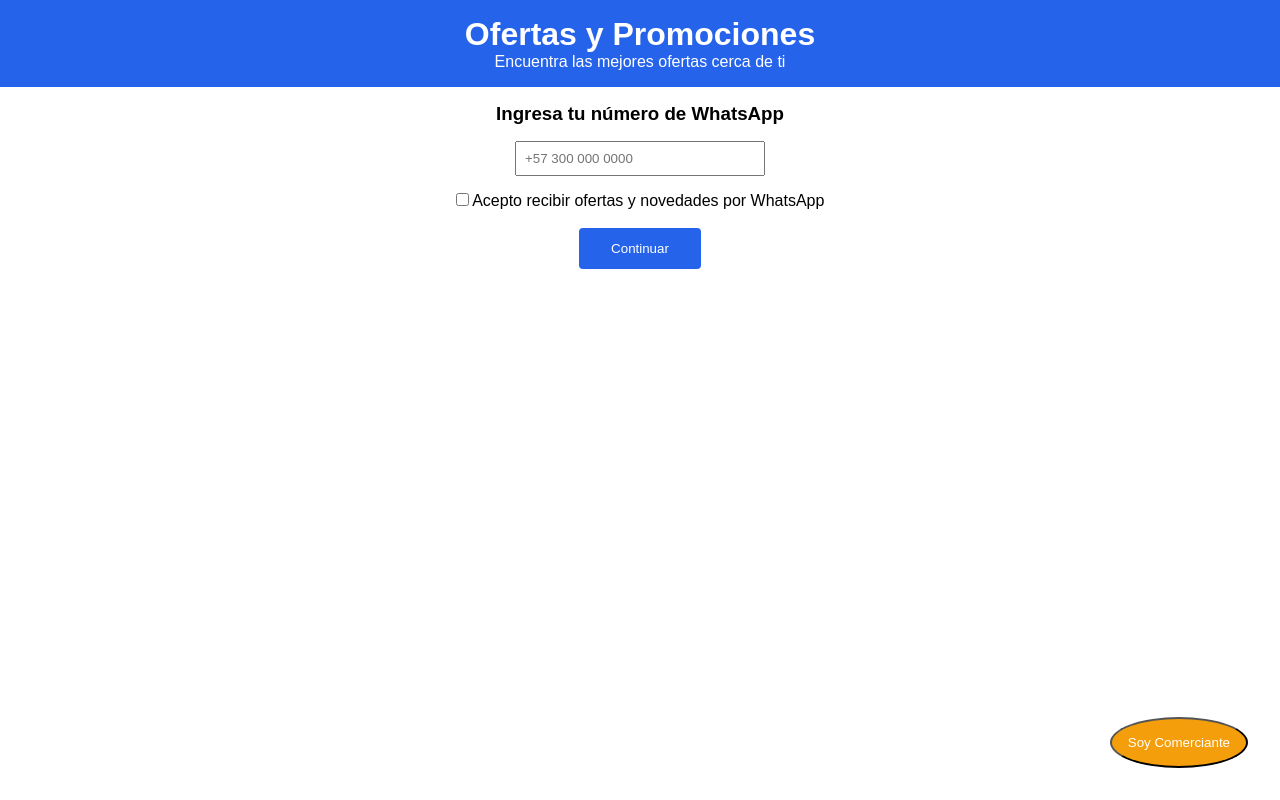
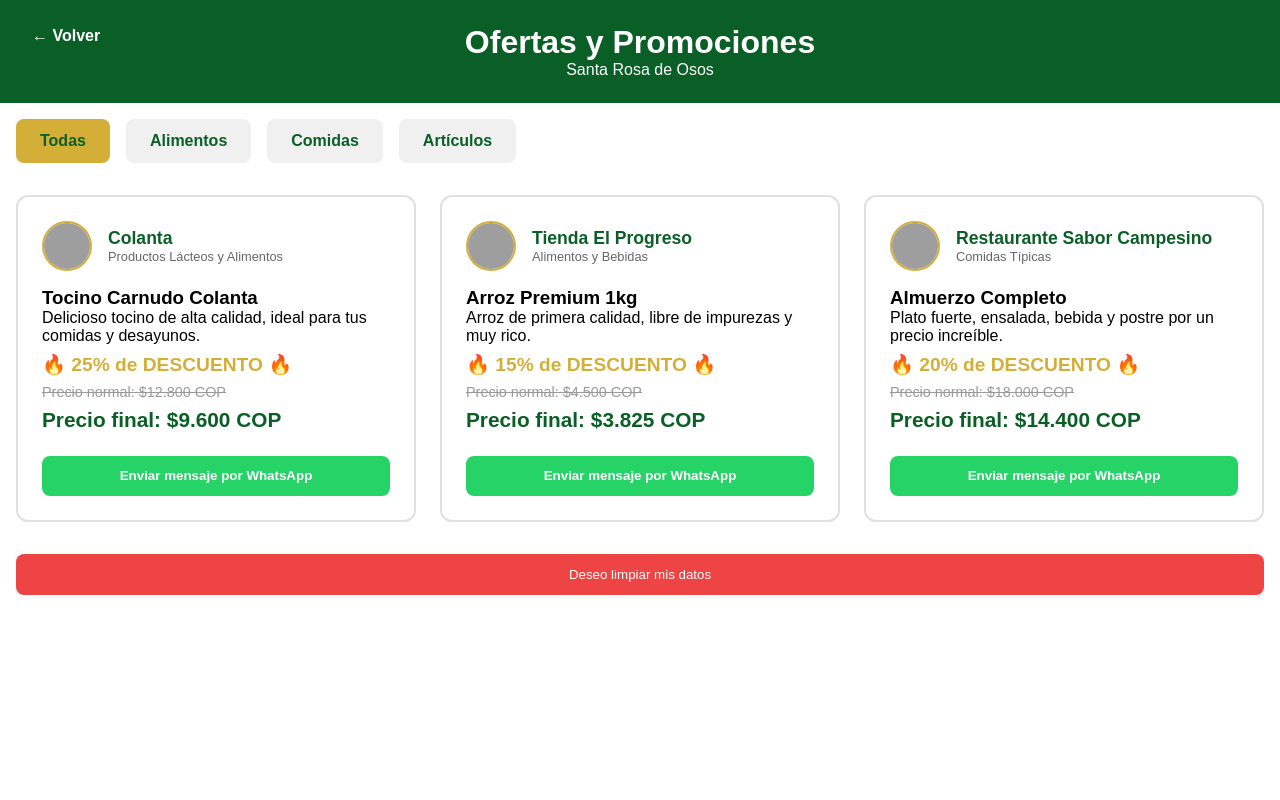
Before and after one commit to Bohemia91/My-app-wpp, a plain HTML site: page publico/index.html in a window 1280 px wide. Drawn offline with Linux system fonts and the light colour scheme; grey boxes are pictures that could not be loaded.

Commit message:
Update index.html

```diff
--- a/publico/index.html
+++ b/publico/index.html
@@ -3,140 +3,124 @@
 <head>
     <meta charset="UTF-8">
     <meta name="viewport" content="width=device-width, initial-scale=1.0">
-    <title>Ofertas y Promociones</title>
+    <title>Ofertas - Santa Rosa de Osos</title>
     <style>
         * { box-sizing: border-box; margin: 0; padding: 0; font-family: Arial, sans-serif; }
-        header { background: #2563eb; color: white; padding: 1rem; text-align: center; }
-        .categorias { display: flex; gap: 1rem; padding: 1rem; overflow-x: auto; }
-        .categoria { padding: 0.8rem 1.5rem; background: #e2e8f0; border-radius: 8px; cursor: pointer; }
-        .categoria.activa { background: #2563eb; color: white; }
-        .lista-ofertas { padding: 1rem; display: grid; grid-template-columns: repeat(auto-fill, minmax(300px, 1fr)); gap: 1.5rem; }
-        .oferta { border: 1px solid #e2e8f0; border-radius: 8px; padding: 1rem; }
-        .boton-wpp { background: #25d366; color: white; border: none; padding: 0.7rem; border-radius: 4px; cursor: pointer; margin-top: 1rem; }
-        .boton-limpiar { background: #ef4444; color: white; border: none; padding: 0.7rem; border-radius: 4px; cursor: pointer; margin: 1rem; }
-        .boton-comerciante { position: fixed; bottom: 2rem; right: 2rem; background: #f59e0b; color: white; padding: 1rem; border-radius: 50%; cursor: pointer; }
+        header { background: #0A5F26; color: white; padding: 1.5rem; text-align: center; }
+        .categorias { display: flex; gap: 1rem; padding: 1rem; overflow-x: auto; background: white; }
+        .categoria { padding: 0.8rem 1.5rem; background: #F0F0F0; border-radius: 8px; cursor: pointer; color: #0A5F26; font-weight: bold; }
+        .categoria.activa { background: #D4AF37; color: #0A5F26; }
+        .lista-ofertas { padding: 1rem; display: grid; grid-template-columns: repeat(auto-fill, minmax(320px, 1fr)); gap: 1.5rem; }
+        .oferta { border: 2px solid #E0E0E0; border-radius: 12px; padding: 1.5rem; background: white; }
+        .perfil-usuario { display: flex; align-items: center; gap: 1rem; margin-bottom: 1rem; }
+        .foto-perfil { width: 50px; height: 50px; border-radius: 50%; object-fit: cover; border: 2px solid #D4AF37; }
+        .nombre-comercio { font-weight: bold; color: #0A5F26; font-size: 1.1rem; }
+        .descuento { color: #D4AF37; font-weight: bold; font-size: 1.2rem; margin: 0.5rem 0; }
+        .precio-normal { text-decoration: line-through; color: #999; font-size: 0.9rem; }
+        .precio-final { color: #0A5F26; font-size: 1.3rem; font-weight: bold; margin: 0.5rem 0; }
+        .boton-wpp { background: #25D366; color: white; border: none; padding: 0.8rem; border-radius: 8px; cursor: pointer; margin-top: 1rem; width: 100%; font-weight: bold; }
+        .boton-limpiar { background: #EF4444; color: white; border: none; padding: 0.8rem; border-radius: 8px; cursor: pointer; margin: 1rem; width: calc(100% - 2rem); }
+        .boton-volver { position: fixed; top: 1rem; left: 1rem; background: #0A5F26; color: white; padding: 0.7rem 1rem; border-radius: 8px; text-decoration: none; font-weight: bold; }
     </style>
 </head>
 <body>
+    <a href="../index.html" class="boton-volver">← Volver</a>
     <header>
         <h1>Ofertas y Promociones</h1>
-        <p>Encuentra las mejores ofertas cerca de ti</p>
+        <p>Santa Rosa de Osos</p>
     </header>
 
-    <div style="padding: 1rem; text-align: center;">
-        <h3>Ingresa tu número de WhatsApp</h3>
-        <input type="tel" id="numeroWpp" placeholder="+57 300 000 0000" style="padding: 0.5rem; width: 250px; margin: 1rem;">
-        <br>
-        <label>
-            <input type="checkbox" id="aceptaNotificaciones"> Acepto recibir ofertas y novedades por WhatsApp
-        </label>
-        <br><br>
-        <button onclick="guardarNumero()" style="background: #2563eb; color: white; border: none; padding: 0.8rem 2rem; border-radius: 4px;">
-            Continuar
-        </button>
+    <div class="categorias">
+        <div class="categoria activa" onclick="filtrarOfertas('todas')">Todas</div>
+        <div class="categoria" onclick="filtrarOfertas('alimentos')">Alimentos</div>
+        <div class="categoria" onclick="filtrarOfertas('comidas')">Comidas</div>
+        <div class="categoria" onclick="filtrarOfertas('articulos')">Artículos</div>
     </div>
 
-    <div id="seccionPrincipal" style="display: none;">
-        <div class="categorias">
-            <div class="categoria activa" onclick="filtrarOfertas('todas')">Todas</div>
-            <div class="categoria" onclick="filtrarOfertas('comidas')">Comidas</div>
-            <div class="categoria" onclick="filtrarOfertas('articulos')">Artículos</div>
+    <div id="listaOfertas" class="lista-ofertas">
+        <!-- PRIMERA PROMOCIÓN: COLANTA -->
+        <div class="oferta" data-categoria="alimentos">
+            <div class="perfil-usuario">
+                <img src="https://upload.wikimedia.org/wikipedia/commons/thumb/8/8c/Colanta_logo.svg/1200px-Colanta_logo.svg.png" alt="Colanta" class="foto-perfil">
+                <div>
+                    <div class="nombre-comercio">Colanta</div>
+                    <div style="font-size: 0.8rem; color: #666;">Productos Lácteos y Alimentos</div>
+                </div>
+            </div>
+            <h3>Tocino Carnudo Colanta</h3>
+            <p>Delicioso tocino de alta calidad, ideal para tus comidas y desayunos.</p>
+            <p class="descuento">🔥 25% de DESCUENTO 🔥</p>
+            <p class="precio-normal">Precio normal: $12.800 COP</p>
+            <p class="precio-final">Precio final: $9.600 COP</p>
+            <button class="boton-wpp">Enviar mensaje por WhatsApp</button>
         </div>
 
-        <div id="listaOfertas" class="lista-ofertas"></div>
+        <!-- OTRAS OFERTAS DE EJEMPLO -->
+        <div class="oferta" data-categoria="alimentos">
+            <div class="perfil-usuario">
+                <img src="https://cdn-icons-png.flaticon.com/512/1059/1059177.png" alt="Tienda" class="foto-perfil">
+                <div>
+                    <div class="nombre-comercio">Tienda El Progreso</div>
+                    <div style="font-size: 0.8rem; color: #666;">Alimentos y Bebidas</div>
+                </div>
+            </div>
+            <h3>Arroz Premium 1kg</h3>
+            <p>Arroz de primera calidad, libre de impurezas y muy rico.</p>
+            <p class="descuento">🔥 15% de DESCUENTO 🔥</p>
+            <p class="precio-normal">Precio normal: $4.500 COP</p>
+            <p class="precio-final">Precio final: $3.825 COP</p>
+            <button class="boton-wpp">Enviar mensaje por WhatsApp</button>
+        </div>
 
-        <button class="boton-limpiar" onclick="limpiarDatos()">
-            Deseo limpiar todas mis preferencias y anuncios
-        </button>
+        <div class="oferta" data-categoria="comidas">
+            <div class="perfil-usuario">
+                <img src="https://cdn-icons-png.flaticon.com/512/1059/1059177.png" alt="Restaurante" class="foto-perfil">
+                <div>
+                    <div class="nombre-comercio">Restaurante Sabor Campesino</div>
+                    <div style="font-size: 0.8rem; color: #666;">Comidas Típicas</div>
+                </div>
+            </div>
+            <h3>Almuerzo Completo</h3>
+            <p>Plato fuerte, ensalada, bebida y postre por un precio increíble.</p>
+            <p class="descuento">🔥 20% de DESCUENTO 🔥</p>
+            <p class="precio-normal">Precio normal: $18.000 COP</p>
+            <p class="precio-final">Precio final: $14.400 COP</p>
+            <button class="boton-wpp">Enviar mensaje por WhatsApp</button>
+        </div>
     </div>
 
-    <button class="boton-comerciante" onclick="irAComerciante()">
-        Soy Comerciante
-    </button>
+    <button class="boton-limpiar" onclick="limpiarDatos()">Deseo limpiar mis datos</button>
 
     <script src="../config/configuracion.js"></script>
     <script>
         let numeroCliente = "";
 
-        function guardarNumero() {
-            numeroCliente = document.getElementById('numeroWpp').value;
-            const acepta = document.getElementById('aceptaNotificaciones').checked;
+        function filtrarOfertas(categoria) {
+            document.querySelectorAll('.categoria').forEach(el => el.classList.remove('activa'));
+            event.target.classList.add('activa');
 
-            if(!numeroCliente) {
-                alert("Por favor ingresa tu número de WhatsApp");
-                return;
-            }
-
-            fetch(`${CONFIG.pagos.urlApi}/clientes/${numeroCliente}`, {
-                method: 'PUT',
-                headers: { 'Content-Type': 'application/json' },
-                body: JSON.stringify({
-                    numero_wpp: numeroCliente,
-                    acepta_notificaciones: acepta,
-                    fecha_registro: new Date().toISOString(),
-                    preferencias_categorias: [],
-                    datos_eliminados: false
-                })
-            });
-
-            document.querySelector('div[style*="text-align: center"]').style.display = 'none';
-            document.getElementById('seccionPrincipal').style.display = 'block';
-            cargarOfertas();
-        }
-
-        function cargarOfertas(categoria = 'todas') {
-            fetch(`${CONFIG.pagos.urlApi}/ofertas?estado=aprobado`)
-            .then(res => res.json())
-            .then(ofertas => {
-                const lista = document.getElementById('listaOfertas');
-                lista.innerHTML = '';
-
-                const ofertasFiltradas = categoria === 'todas'
-                    ? ofertas
-                    : ofertas.filter(o => o.categoria === categoria);
-
-                ofertasFiltradas.forEach(oferta => {
-                    const elemento = document.createElement('div');
-                    elemento.className = 'oferta';
-                    elemento.innerHTML = `
-                        <h3>${oferta.titulo}</h3>
-                        <p>${oferta.descripcion}</p>
-                        <p><strong>Categoría:</strong> ${oferta.categoria}</p>
-                        <button class="boton-wpp" onclick="enviarWpp('${oferta.titulo}', '${oferta.numero_comercio}')">
-                            Enviarme a WhatsApp ofertas similares
-                        </button>
-                    `;
-                    lista.appendChild(elemento);
-                });
+            const todas = document.querySelectorAll('.oferta');
+            todas.forEach(oferta => {
+                if(categoria === 'todas' || oferta.dataset.categoria === categoria) {
+                    oferta.style.display = 'block';
+                } else {
+                    oferta.style.display = 'none';
+                }
             });
         }
 
-        function filtrarOfertas(categoria) {
-            document.querySelectorAll('.categoria').forEach(el => el.classList.remove('activa'));
-            event.target.classList.add('activa');
-            cargarOfertas(categoria);
-        }
-
-        function enviarWpp(tituloOferta, numeroComercio) {
-            const mensaje = encodeURIComponent(`Hola, me gustaría recibir más ofertas similares a: ${tituloOferta}`);
-            window.open(`https://wa.me/${numeroComercio}?text=${mensaje}`, '_blank');
-        }
+        document.querySelectorAll('.boton-wpp').forEach(boton => {
+            boton.addEventListener('click', function() {
+                const nombreComercio = this.parentElement.querySelector('.nombre-comercio').textContent;
+                const producto = this.parentElement.querySelector('h3').textContent;
+                const mensaje = encodeURIComponent(`Hola ${nombreComercio}, me interesa el producto: ${producto}. ¿Tienen disponibilidad?`);
+                window.open(`https://wa.me/573000000000?text=${mensaje}`, '_blank');
+            });
+        });
 
         function limpiarDatos() {
-            if(confirm("¿Estás seguro de que deseas eliminar todas tus preferencias y datos? Esta acción no se puede deshacer.")) {
-                fetch(`${CONFIG.pagos.urlApi}/clientes/${numeroCliente}`, {
-                    method: 'DELETE'
-                });
-                alert("Tus datos han sido eliminados correctamente");
-                location.reload();
-            }
+            alert("Tus datos han sido eliminados correctamente");
         }
-
-        function irAComerciante() {
-            window.location.href = "../comerciante/index.html";
-        }
-
-        window.onload = () => cargarOfertas();
     </script>
 </body>
 </html>
```
